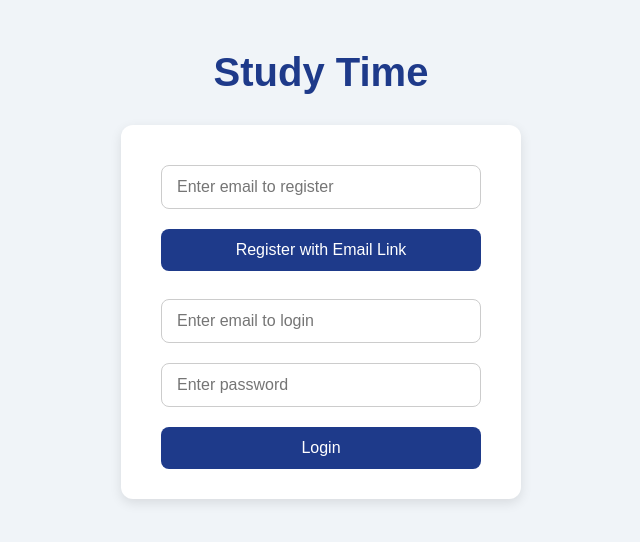
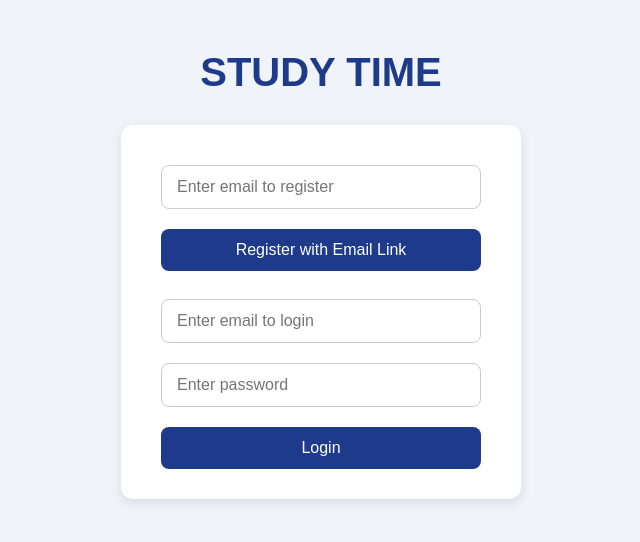
Before and after one commit to mkmokka/feb-3-2026-java-project, a plain HTML site: page index.html in a window 1280 px wide. Shown: the whole page, without its empty margins (319-959 px from the left). Drawn offline with Linux system fonts and the light colour scheme.

Commit message:
Update index.html

```diff
--- a/index.html
+++ b/index.html
@@ -16,7 +16,7 @@
 
 <body>
 
-  <h1>Study Time</h1>
+  <h1>STUDY TIME</h1>
    <link rel="stylesheet" href="styles.css">
 
   <!-- Login/Register Section -->
```
